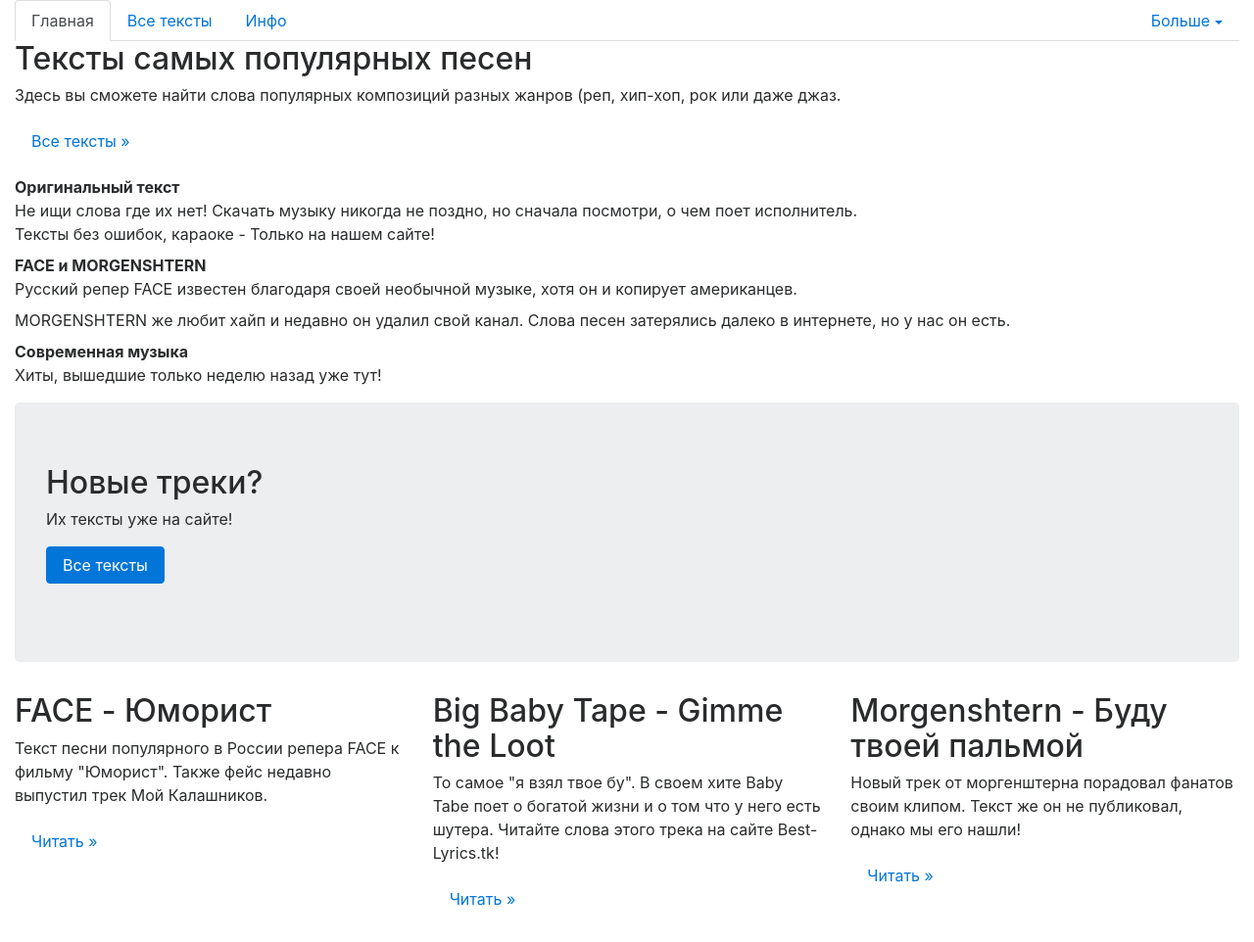
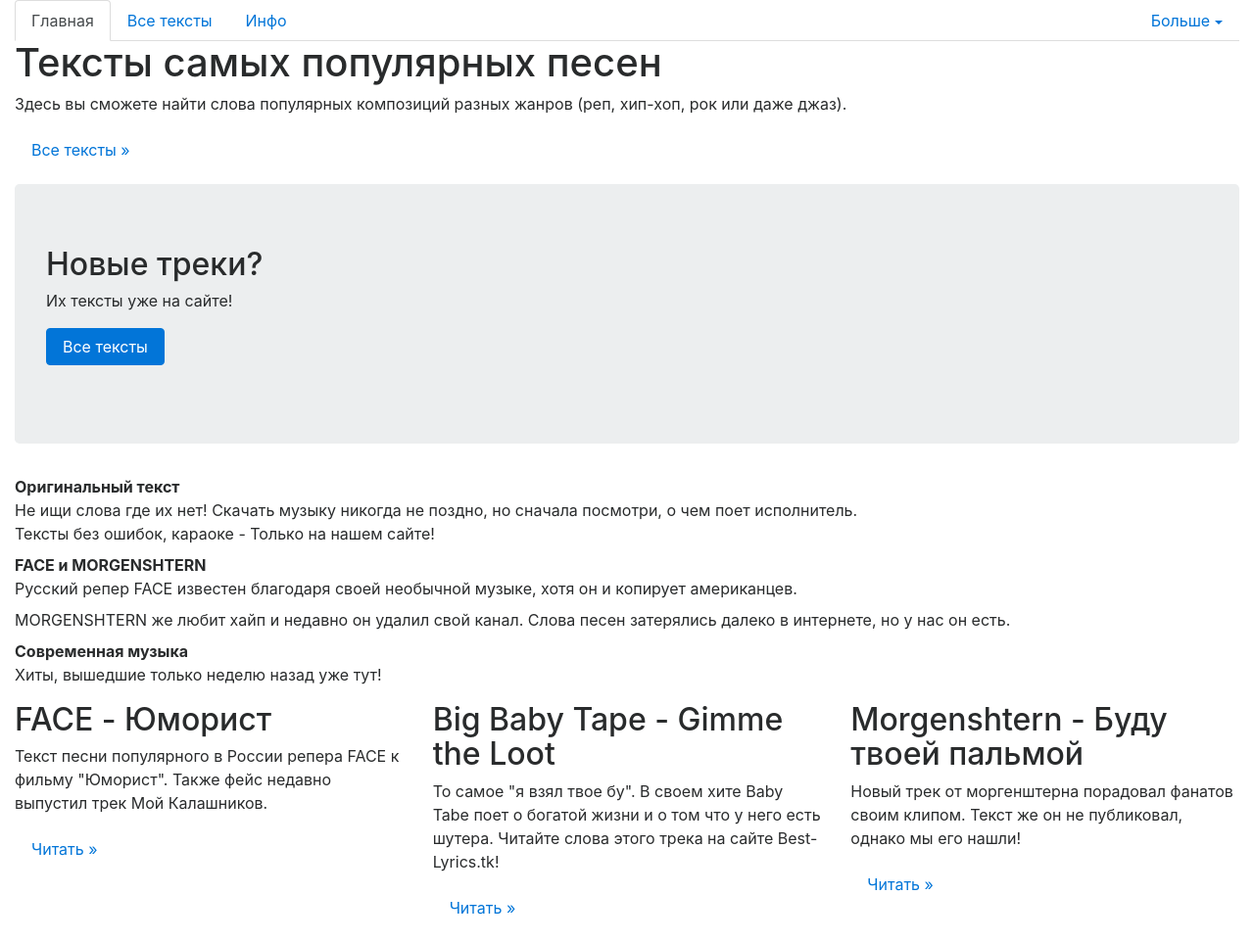
Before and after one commit to leos74/best-lyrics.github.io, a plain HTML site: page new/index.html in a window 1280 px wide. Shown: the whole page at 98% size. Drawn offline with Linux system fonts and the light colour scheme.

Commit message:
moved stuff

```diff
--- a/new/index.html
+++ b/new/index.html
@@ -24,7 +24,7 @@
 					<a class="nav-link active" href="Index.html">Главная</a>
 				</li>
 				<li class="nav-item">
-					<a class="nav-link" href="lyrics\all.html">Все тексты</a>
+					<a class="nav-link" href="lyrics/all.html">Все тексты</a>
 				</li>
 				<li class="nav-item">
 					<a class="nav-link" href="about.html">Инфо</a>
@@ -38,15 +38,30 @@
 					</div>
 				</li>
 			</ul>
-			<h2>
+			<h1>
 				Тексты самых популярных песен
-			</h2>
+			</h1>
 			<p>
-				Здесь вы сможете найти слова популярных композиций разных жанров (реп, хип-хоп, рок или даже джаз.
+				Здесь вы сможете найти слова популярных композиций разных жанров (реп, хип-хоп, рок или даже джаз).
 			</p>
 			<p>
 				<a class="btn" href="#">Все тексты »</a>
 			</p>
+			<div class="row">
+		<div class="col-md-12">
+			<div class="jumbotron">
+				<h2>
+					Новые треки?
+				</h2>
+				<p>
+					Их тексты уже на сайте!
+				</p>
+				<p>
+					<a class="btn btn-primary btn-large" href="lyrics\all.html">Все тексты</a>
+				</p>
+			</div>
+		</div>
+	</div>
 			<dl>
 				<dt>
 					Оригинальный текст
@@ -72,21 +87,7 @@
 			</dl>
 		</div>
 	</div>
-	<div class="row">
-		<div class="col-md-12">
-			<div class="jumbotron">
-				<h2>
-					Новые треки?
-				</h2>
-				<p>
-					Их тексты уже на сайте!
-				</p>
-				<p>
-					<a class="btn btn-primary btn-large" href="lyrics\all.html">Все тексты</a>
-				</p>
-			</div>
-		</div>
-	</div>
+
 	<div class="row">
 		<div class="col-md-4">
 			<h2>
```
